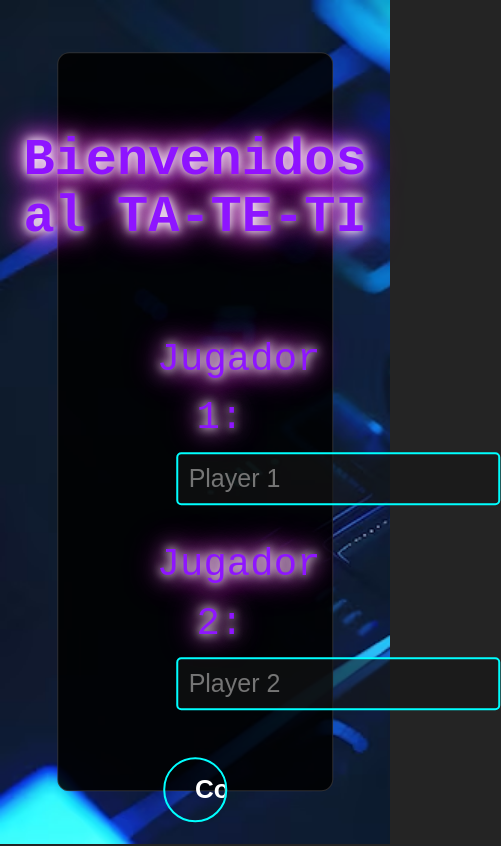
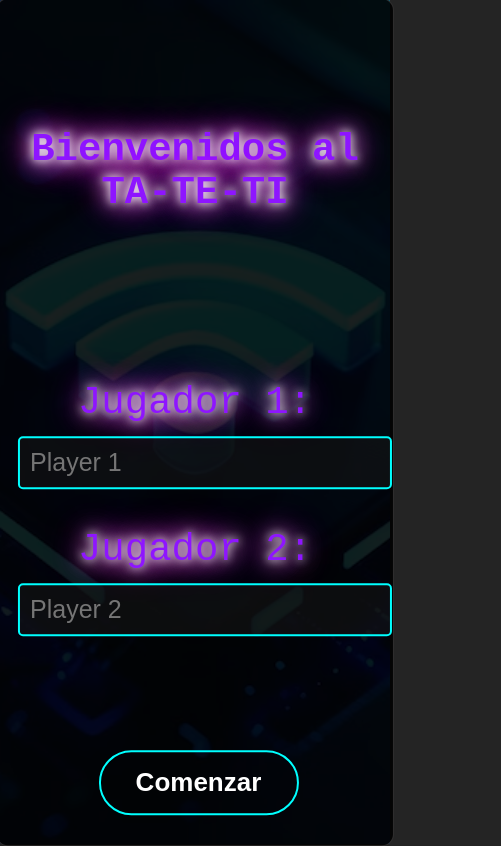
Before and after one commit to Federico-Pedro/tic-tac-toe-react, a React (Vite) app: page / in a window 390 px wide. Shown: the whole page, 501 px wide, since content can reach past the window. Built offline with nearby package versions, Linux system fonts and the light colour scheme.

Commit message:
Agrega media query para mobile

```diff
--- a/src/index.css
+++ b/src/index.css
@@ -23,6 +23,8 @@ body {
   min-height: 100vh;
   background-image: url(./assets/back.avif);
   background-size: cover;
+  background-position: center;
+  background-repeat: no-repeat;
 
 }
 
@@ -60,8 +62,9 @@ body {
 .input-container {
   display: flex;
   flex-direction: column;
-  width: 50%;
-
+  width: 500px;
+  align-items: center;
+  justify-content: center;
 }
 
 .input-name {
@@ -72,7 +75,8 @@ body {
 }
 
 .input-name input {
-  width: 300px;
+  width: 70%;
+  min-width: 300px;
   padding: 10px;
   font-size: 25px;
   border: 2px solid #0ff;
@@ -92,11 +96,9 @@ body {
   width: 50%;
 }
 
-
-
 .restart,
 .modalButton {
-  width: 40%;
+  width: 200px;
   font-size: 2rem;
   font-weight: 900;
   color: #fff;
@@ -206,3 +208,33 @@ h4 {
   background: transparent;
   backdrop-filter: blur(1px);
 }
+
+
+/* MEDIA QUERIES */
+
+@media (max-width: 768px) {
+
+  body {
+    max-width: 768px;
+  }
+
+  .modal {
+
+    width: 99%;
+    height: 99%;
+    padding: 5px;
+    position: absolute;
+    top: 50%;
+    left: 50%;
+    transform: translate(-50%, -50%);
+    z-index: 99999;
+
+  }
+
+  .title {
+    padding: 25px;
+    margin-top: 100px;
+    font-size: 3em;
+
+  }
+}
```
